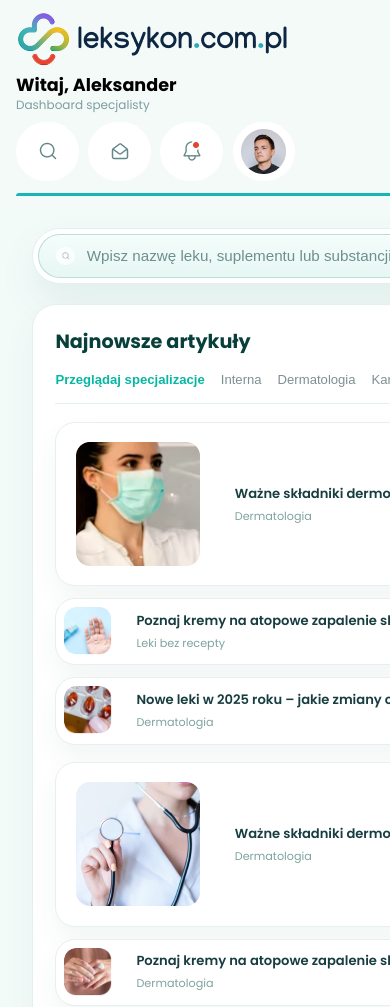
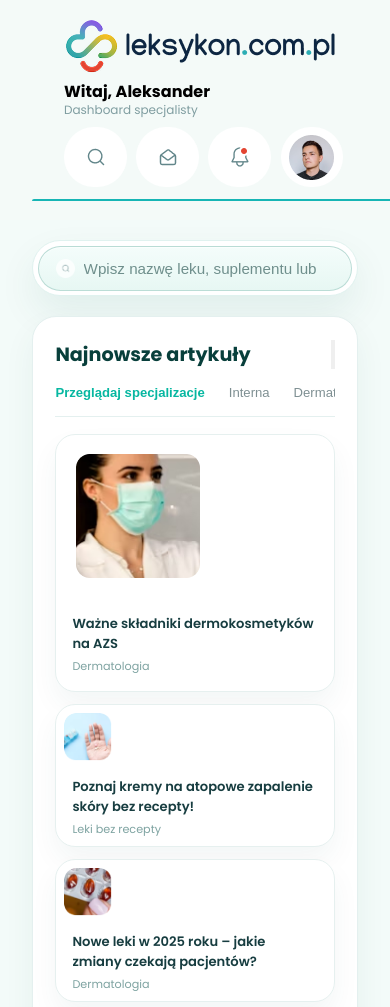
Before and after one commit to GrazynaDachtera/ctin, a plain HTML site: page index.html in a window 390 px wide. Shown: the top 1007 px of the page. Drawn offline with Linux system fonts and the light colour scheme.

Commit message:
Made main dashboard layout fully responsive on mobile - 1. prevent articles grid from overflowing on small screens 2. centerBar: max-width: 100vw; instead of 100%

```diff
--- a/styles.css
+++ b/styles.css
@@ -41,12 +41,14 @@ body {
   grid-area: header;
   background: #f4faf8;
 }
+
 .lexiconNavbar {
-  padding: 0.75rem 1rem;
+  padding: 0.75rem 0 0;
 }
 
 .lexiconNavbarContent {
   display: grid;
+  padding: 0 1rem;
   grid-template-columns: 1fr;
   grid-template-areas:
     "logo"
@@ -95,7 +97,9 @@ body {
   padding: 0.45rem 0.55rem;
   cursor: pointer;
 }
+
 .lexiconNavbarFrame {
+  max-width: 100%;
   height: 0.15rem;
   margin-top: 0.75rem;
   border-radius: 999rem 999rem 0 0;
@@ -125,12 +129,14 @@ body {
   padding: 1rem;
   background: #f4faf8;
 }
+
 .leftSideBarMenu ul {
   list-style: none;
   display: flex;
   flex-direction: column;
   gap: 1rem;
 }
+
 .leftSideBarMenu button {
   max-width: 100%;
   display: flex;
@@ -148,26 +154,32 @@ body {
   transition: 0.2s;
   white-space: nowrap;
 }
+
 .leftSideBarMenu img {
   max-width: 100%;
   object-fit: contain;
 }
+
 .leftSideBarMenu li:first-child button {
   background: #fff;
   color: #0f6570;
   box-shadow: 0 0.6rem 1.6rem rgba(3, 86, 72, 0.08);
 }
+
 .leftSideBarMenu button:hover {
   background: rgba(255, 255, 255, 0.8);
 }
+
 .leftSideBarNews {
   margin-top: 1rem;
 }
+
 .leftSideBarNews img {
   max-width: 100%;
   border-radius: 1.25rem;
   box-shadow: 0 1.1rem 2.2rem rgba(3, 86, 72, 0.1);
 }
+
 .leftSideBar > button {
   display: inline-flex;
   align-items: center;
@@ -181,9 +193,11 @@ body {
   padding: 0.4rem 0.2rem;
   border-radius: 0.75rem;
 }
+
 .leftSideBar > button img {
   max-width: 100%;
 }
+
 .leftSideBar > button span {
   font-size: 0.92rem;
 }
@@ -191,26 +205,34 @@ body {
 .centerBar {
   grid-area: main;
   background: #f3fbf9;
-  padding: 1.25rem 2rem 2rem;
+  padding: 1rem 1rem 1.5rem;
+  width: 100%;
+  max-width: 100vw;
+  overflow-x: hidden;
 }
+
 .centerBarSearch {
-  margin-bottom: 1.25rem;
-  padding: 0.3rem;
-  border-radius: 999rem;
+  max-width: 100%;
+  margin-bottom: 1rem;
+  padding: 0.2rem;
+  border-radius: 1.25rem;
   background: #fff;
   border: 0.0625rem solid #e0f2ef;
-  box-shadow: 0 1.1rem 2.4rem rgba(3, 86, 72, 0.08);
+  box-shadow: 0 0.8rem 1.6rem rgba(3, 86, 72, 0.06);
 }
+
 .centerBarSearch .searchBar {
   display: flex;
   align-items: center;
+  width: 100%;
   max-width: 100%;
-  border-radius: 999rem;
-  padding: 0.75rem 1.1rem;
+  border-radius: 1.1rem;
+  padding: 0.5rem 0.75rem;
   background: linear-gradient(180deg, #f4fdfb 0%, #e7f7f3 100%);
   border: 0.0625rem solid rgba(178, 215, 208, 0.85);
   box-shadow: inset 0 0.05rem 0 rgba(255, 255, 255, 0.9);
 }
+
 .searchBarIcon {
   display: flex;
   align-items: center;
@@ -219,21 +241,24 @@ body {
   border-radius: 50%;
   border: none;
   background: transparent;
-  margin-right: 0.75rem;
+  margin-right: 0.55rem;
 }
+
 .searchBarIcon img {
-  width: 1.15rem;
-  height: 1.15rem;
+  width: 0.95rem;
+  height: 0.95rem;
   opacity: 0.75;
 }
+
 .searchBarInput {
   flex: 1;
   border: none;
   outline: none;
   background: transparent;
-  font-size: 0.95rem;
+  font-size: 0.85rem;
   color: #4b5a5a;
 }
+
 .searchBarInput::placeholder {
   color: #6f8f8c;
 }
@@ -246,19 +271,23 @@ body {
   box-shadow: 0 0.875rem 2rem rgba(3, 86, 72, 0.06);
   margin-bottom: 1.2rem;
 }
+
 .articlesHeader {
   display: flex;
   justify-content: space-between;
   margin-bottom: 1rem;
 }
+
 .articlesHeaderTitleH2 {
   font-size: 1.2rem;
   font-weight: 700;
   color: #083f3b;
 }
+
 .articlesHeaderNext {
   display: none;
 }
+
 .articlesTabs {
   display: flex;
   gap: 1rem;
@@ -266,6 +295,7 @@ body {
   padding-bottom: 0.25rem;
   overflow-x: auto;
 }
+
 .articlesTabsItem {
   border: none;
   background: transparent;
@@ -275,11 +305,13 @@ body {
   color: #7e8f92;
   white-space: nowrap;
 }
+
 .articlesTabsItemActive {
   color: #06b7a1;
   font-weight: 600;
   position: relative;
 }
+
 .articlesTabsItemActive::after {
   content: "";
   position: absolute;
@@ -290,17 +322,20 @@ body {
   background: #06b7a1;
   border-radius: 999rem;
 }
+
 .articlesGrid {
   margin-top: 1.1rem;
   display: grid;
   grid-template-columns: 1fr;
   gap: 1.1rem 1.5rem;
 }
+
 .articlesColumn {
   display: flex;
   flex-direction: column;
   gap: 0.75rem;
 }
+
 .articleCard {
   background: #fff;
   border-radius: 1.25rem;
@@ -308,55 +343,67 @@ body {
   box-shadow: 0 14px 28px rgba(3, 86, 72, 0.05);
   overflow: hidden;
 }
+
 .articleCardLink {
   display: flex;
+  flex-direction: column;
   text-decoration: none;
   color: inherit;
 }
+
 .articleCardLarge {
   height: auto;
 }
+
 .articleCardLarge .articleCardImageWrapper {
   max-width: 100%;
   padding: 1.2rem;
 }
+
 .articleCardLarge img {
   max-width: 100%;
   height: auto;
   object-fit: cover;
 }
+
 .articleCardLarge .articleCardContent {
   padding: 1rem;
   display: flex;
   flex-direction: column;
   justify-content: center;
 }
+
 .articleCardSmall {
-  height: 4.2rem;
+  height: auto;
 }
+
 .articleCardSmall .articleCardThumbnail {
   max-width: 100%;
   padding: 0.5rem;
   display: flex;
 }
+
 .articleCardSmall .articleCardThumbnail img {
   width: 3rem;
   height: 3rem;
   border-radius: 0.75rem;
   object-fit: cover;
 }
+
 .articleCardSmall .articleCardContent {
   padding: 0.5rem 1rem;
   display: flex;
   flex-direction: column;
   justify-content: center;
 }
+
 .articleCardTitle {
   font-size: 0.82rem;
   font-weight: 600;
   color: #173d40;
   margin-bottom: 0.25rem;
 }
+
 .articleCardCategory {
   font-size: 0.7rem;
   color: #7ea3a1;
@@ -369,23 +416,28 @@ body {
   grid-template-columns: 1fr;
   gap: 1.25rem;
 }
+
 .sectionHeader {
   display: flex;
   justify-content: space-between;
   margin-bottom: 0.75rem;
 }
+
 .sectionHeaderTitle {
   font-size: 1rem;
   font-weight: 700;
   color: #083f3b;
 }
+
 .sectionHeaderActions {
   display: flex;
   gap: 0.5rem;
 }
+
 .sectionHeaderArrow {
   display: none;
 }
+
 .infoCard {
   border-radius: 1.375rem;
   padding: 1rem 1.125rem 1.125rem;
@@ -393,20 +445,24 @@ body {
   border: 1px solid #f3ece4;
   box-shadow: 0 12px 24px rgba(3, 86, 72, 0.05);
 }
+
 .infoCardDosage {
   background: #fff8ea;
   border-color: #ffe7bf;
 }
+
 .infoCardInteractions {
   background: #fff3f4;
   border-color: #ffd7dc;
 }
+
 .infoCardTop {
   display: flex;
   align-items: center;
   gap: 0.75rem;
   margin-bottom: 0.75rem;
 }
+
 .infoCardIcon {
   width: 2rem;
   height: 2rem;
@@ -416,11 +472,13 @@ body {
   align-items: center;
   justify-content: center;
 }
+
 .infoCardTitle {
   font-size: 0.875rem;
   font-weight: 600;
   color: #3c484a;
 }
+
 .infoCardSearch {
   display: flex;
   align-items: center;
@@ -429,11 +487,13 @@ body {
   border: 1px solid rgba(0, 0, 0, 0.05);
   background: #ffffff;
 }
+
 .infoCardSearchIcon {
   margin-right: 0.5rem;
   display: inline-flex;
   align-items: center;
 }
+
 .infoCardSearchInput {
   flex: 1;
   border: none;
@@ -466,6 +526,7 @@ body {
   border: 0.0625rem solid #def0ee;
   overflow: hidden;
 }
+
 .rightSidesearchBar {
   display: flex;
   align-items: center;
@@ -477,6 +538,7 @@ body {
   gap: 0.8rem;
   overflow: hidden;
 }
+
 .rightSidesearchBarIcon {
   display: inline-flex;
   align-items: center;
@@ -490,10 +552,12 @@ body {
   cursor: pointer;
   flex: 0 0 auto;
 }
+
 .rightSidesearchBarIcon img {
   width: 1.2rem;
   height: 1.2rem;
 }
+
 .rightSidesearchBarInput {
   flex: 1 1 auto;
   min-width: 0;
@@ -504,10 +568,12 @@ body {
   color: #0f6b7c;
   outline: none;
 }
+
 .rightSidesearchBarInput::placeholder {
   color: #0f6b7c;
   font-weight: 500;
 }
+
 .rightSidesearchBarSelect {
   border: none;
   background: transparent;
@@ -528,22 +594,26 @@ body {
   padding: 0;
   margin-top: 0.25rem;
 }
+
 .rightSideCardHeader {
   display: flex;
   justify-content: space-between;
   align-items: center;
   margin: 0.4rem 0 0.6rem;
 }
+
 .rightSideCardTitle {
   font-size: 1.1rem;
   font-weight: 700;
   color: #163c3e;
 }
+
 .rightSideCardMenu {
   border: none;
   background: transparent;
   cursor: pointer;
 }
+
 .rightSideCardMenu .dot {
   display: inline-block;
   width: 0.25rem;
@@ -552,6 +622,7 @@ body {
   border-radius: 50%;
   margin-left: 0.2rem;
 }
+
 .calcCard {
   background: #fff;
   border: 0.0625rem solid #e7f0ee;
@@ -559,12 +630,14 @@ body {
   padding: 1.1rem;
   box-shadow: 0 1.2rem 2rem rgba(3, 86, 72, 0.06);
 }
+
 .calcLabel {
   display: block;
   font-size: 0.85rem;
   color: #5e6e71;
   margin-bottom: 0.35rem;
 }
+
 .calcField {
   display: grid;
   grid-template-columns: 1fr auto;
@@ -572,6 +645,7 @@ body {
   align-items: center;
   margin-bottom: 0.8rem;
 }
+
 .calcInput {
   max-width: 100%;
   border: 0.0625rem solid #d7e7e5;
@@ -582,6 +656,7 @@ body {
   color: #3b4b4e;
   outline: none;
 }
+
 .calcUnit {
   display: inline-flex;
   align-items: center;
@@ -593,12 +668,14 @@ body {
   color: #6a8381;
   font-size: 0.9rem;
 }
+
 .calcSelectWrap {
   display: grid;
   grid-template-columns: 1fr auto;
   gap: 0.5rem;
   margin-bottom: 1rem;
 }
+
 .calcSelect {
   max-width: 100%;
   border: 0.0625rem solid #d7e7e5;
@@ -610,6 +687,7 @@ body {
   outline: none;
   appearance: none;
 }
+
 .calcChevron {
   border: none;
   background: #edf6f5;
@@ -619,6 +697,7 @@ body {
   color: #6a8381;
   cursor: pointer;
 }
+
 .calcButton {
   width: 7.5rem;
   border: none;
@@ -635,6 +714,7 @@ body {
   position: relative;
   padding-top: 0.4rem;
 }
+
 .chipsScroller {
   display: grid;
   grid-auto-flow: column;
@@ -648,6 +728,7 @@ body {
   border: 1px solid #dfeeed;
   box-shadow: inset 0 0 0 1px #f0fbf9;
 }
+
 .chip {
   scroll-snap-align: start;
   border: 1px solid #d9eceb;
@@ -658,9 +739,11 @@ body {
   color: #476364;
   white-space: nowrap;
 }
+
 .chip:empty {
   display: none;
 }
+
 .chipsNext {
   position: absolute;
   right: 0.35rem;
@@ -674,7 +757,6 @@ body {
   cursor: pointer;
 }
 
-/* right banners */
 .rightSideBarFirstBanner img,
 .rightSideBarSecondBanner img {
   max-width: 100%;
@@ -683,27 +765,64 @@ body {
   box-shadow: 0 1.4rem 2.4rem rgba(3, 86, 72, 0.08);
 }
 
-@media (min-width: 560px) {
+@media (min-width: 360px) {
   .lexiconNavbar {
     padding: 1.2rem 2rem;
   }
+
+  .lexiconNavbarContent {
+    padding: 0 2rem;
+  }
+
   .lexiconNavbarContentHeadingTitle {
-    font-size: 1.6rem;
+    font-size: 1rem;
   }
 
   .articlesTabs {
     gap: 1.5rem;
   }
-  .articlesGrid {
-    grid-template-columns: repeat(2, 1fr);
-    gap: 1.1rem 1.5rem;
-  }
+
   .centerBar {
     padding: 1.25rem 2rem 2rem;
   }
 
   .chipsNext {
     display: none;
+  }
+
+  .centerBarSearch {
+    margin-bottom: 1.25rem;
+    padding: 0.3rem;
+    border-radius: 999rem;
+    box-shadow: 0 1.1rem 2.4rem rgba(3, 86, 72, 0.08);
+  }
+
+  .centerBarSearch .searchBar {
+    border-radius: 999rem;
+    padding: 0.75rem 1.1rem;
+  }
+
+  .searchBarIcon img {
+    width: 1.15rem;
+    height: 1.15rem;
+  }
+
+  .searchBarInput {
+    font-size: 0.95rem;
+  }
+}
+
+@media (min-width: 600px) {
+  .articlesGrid {
+    grid-template-columns: repeat(2, minmax(0, 1fr));
+  }
+
+  .articleCardLink {
+    flex-direction: row;
+  }
+
+  .articleCardSmall {
+    height: 4.2rem;
   }
 }
 
@@ -716,6 +835,7 @@ body {
       "left   main"
       "right  main";
   }
+
   .lexiconNavbar {
     padding: 1.2rem 2rem;
   }
@@ -749,6 +869,7 @@ body {
   .articlesHeaderNext {
     display: inline-block;
   }
+
   .sectionHeaderArrow {
     display: inline-flex;
   }
@@ -767,6 +888,7 @@ body {
     gap: 2rem;
     padding: 2.5rem 1.6rem;
   }
+
   .leftSideBarNews {
     margin-top: 2rem;
   }
```
